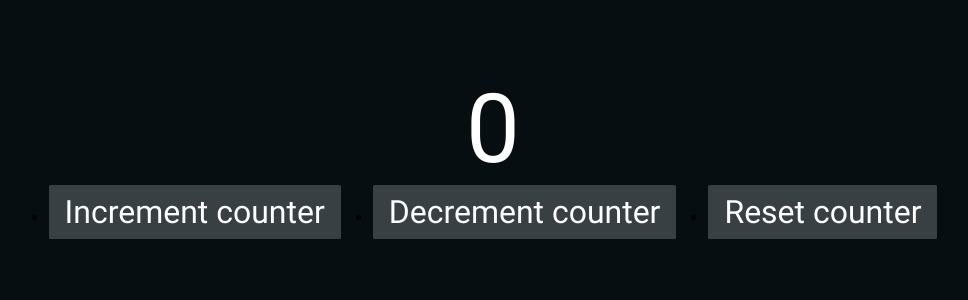
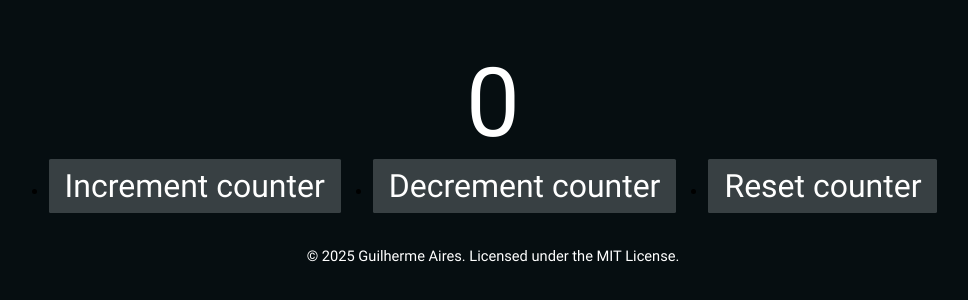
Before and after one commit to irmaodoguilherme/counter-app, a plain HTML site: page index.html in a window 1280 px wide. Shown: the part 244-544 px from the top of the page, without its empty margins (147-1115 px from the left). Drawn offline with Linux system fonts and the light colour scheme.

Commit message:
Readme created + minor CSS additions

```diff
--- a/index.html
+++ b/index.html
@@ -25,6 +25,9 @@
                 </li>
             </ul>
         </main>
+        <footer>
+            <small>© 2025 Guilherme Aires. Licensed under the MIT License.</small>
+        </footer>
         <script src="app.js"></script>
     </body>
 
--- a/src/style.css
+++ b/src/style.css
@@ -18,11 +18,20 @@ html, body, main {
 
 body {
     background: #060e11;
+    gap: 2rem;
+}
+
+body, main {
+    display: flex;
+    flex-direction: column;
 }
 
 main {
-    display: grid;
-    place-content: center;
+    height: fit-content;
+    margin-top: auto;
+}
+
+main, footer {
     text-align: center;
 }
 
@@ -36,7 +45,11 @@ ul {
     flex-wrap: wrap;
     justify-content: center;
     gap: 2rem 2rem;
-    min-height: 100%;
+}
+
+li {
+    height: 100%;
+    max-height: fit-content;
 }
 
 button {
@@ -49,8 +62,6 @@ button {
     padding-bottom: .5rem;
     cursor: pointer;
     transition: transform .08s ease-in-out, background-color .05s ease-in-out;
-    word-wrap: break-word;
-    word-break: break-word;
 }
 
 button:hover, button:focus-visible {
@@ -66,8 +77,15 @@ button:active {
     background-color: rgb(36 44 47);
 }
 
-button, span {
+button, span, footer {
     color: #fff;
+    word-wrap: break-word;
+    word-break: break-word;
+}
+
+footer {
+    font-size: 1.1rem;
+    margin-bottom: auto;
 }
 
 .fade {
```
Also changed, not shown: 2 other files.
